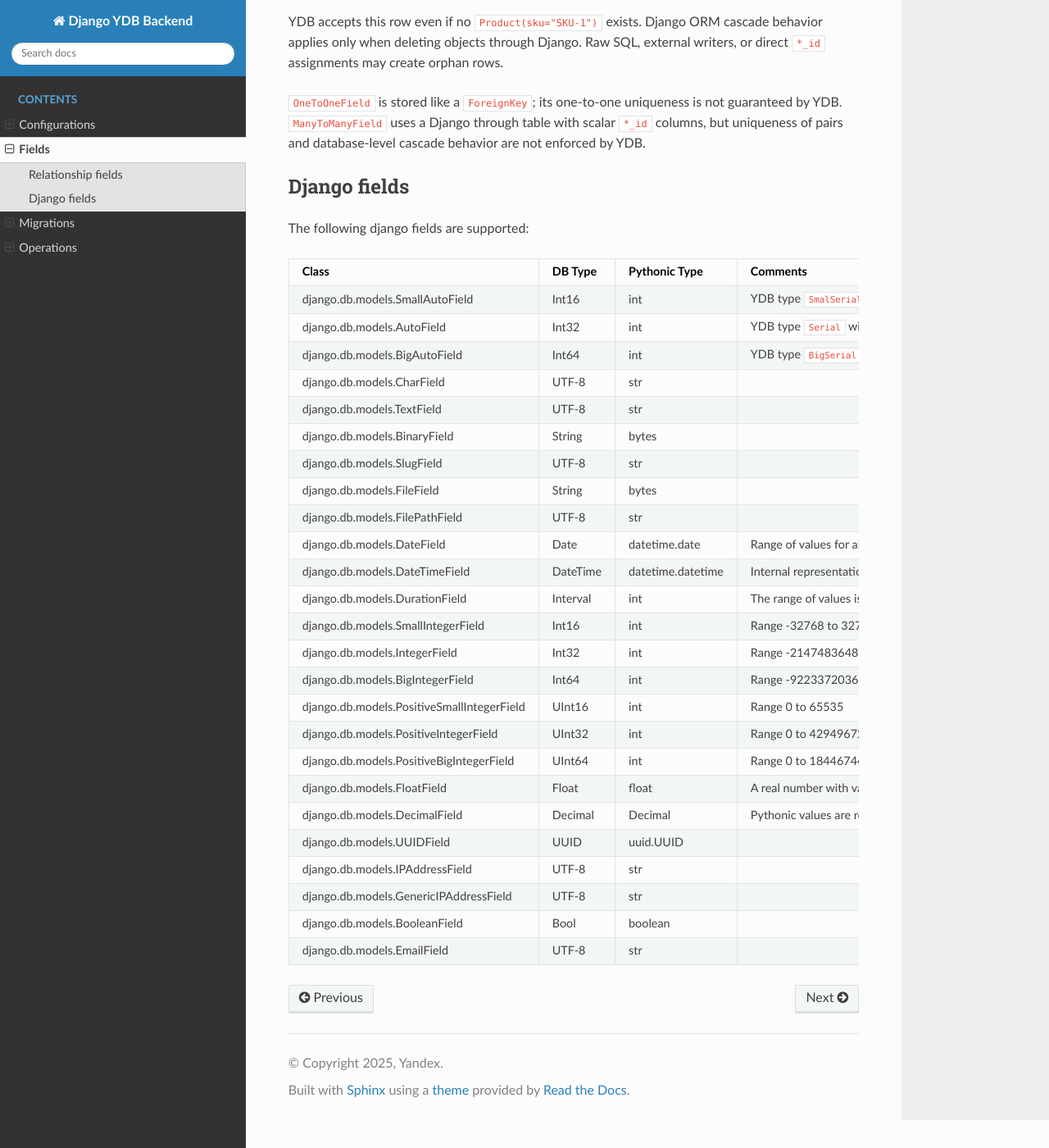
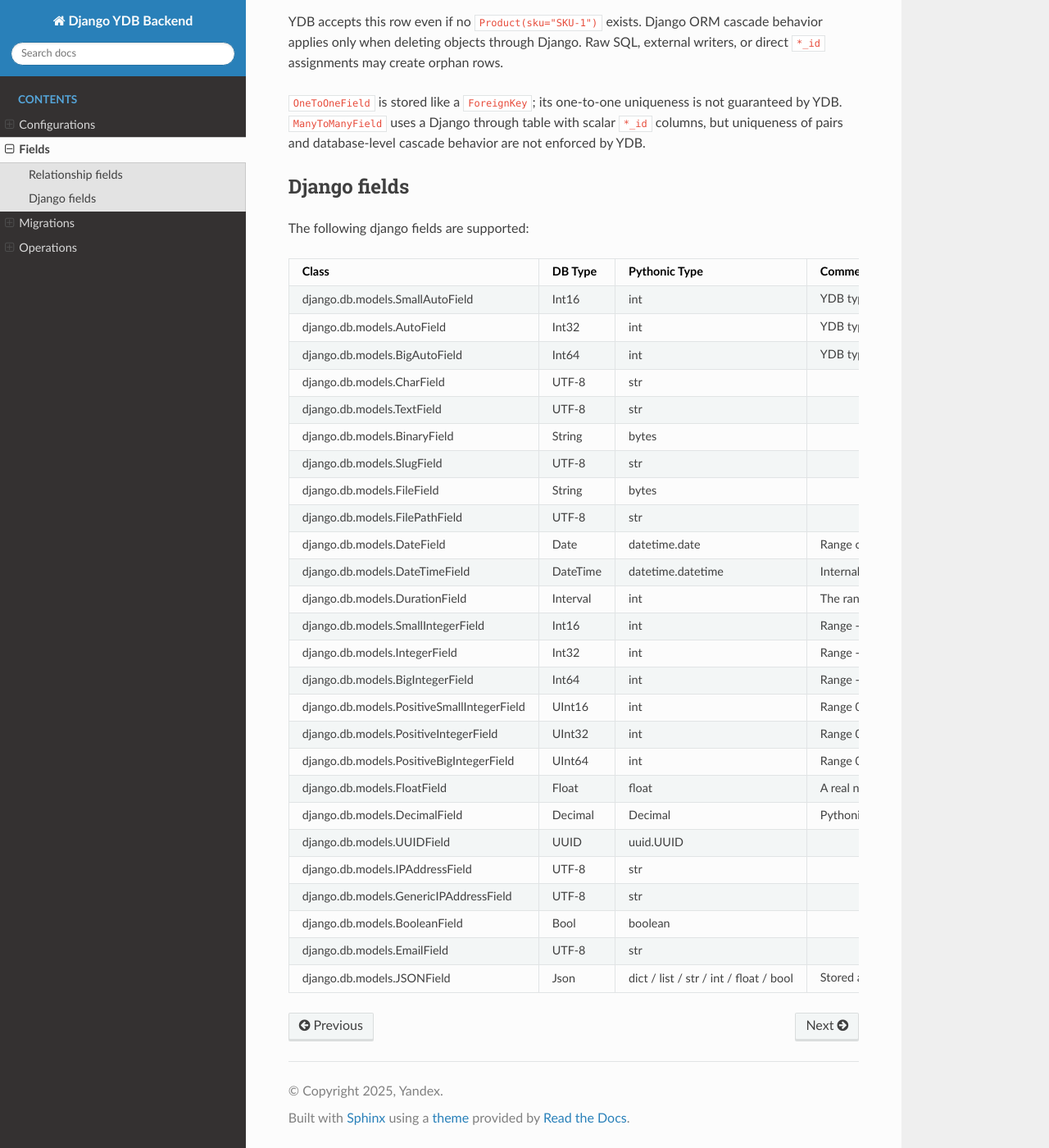
Before and after one commit to ydb-platform/django-ydb-backend, a Sphinx documentation site: the page built from docs/FIELDS.md, in a window 1280 px wide and 1400 px high, scrolled down 750 px. Shown: the whole window at 82% size. Built offline with Sphinx 7.4.7 and the Read the Docs theme 3.1.0, drawn with Linux system fonts in a browser that asks for light colours.

Commit message:
docs: add JSONField to supported fields table with known limitations

```diff
--- a/docs/FIELDS.md
+++ b/docs/FIELDS.md
@@ -76,3 +76,4 @@
 | django.db.models.GenericIPAddressField     | UTF-8    | str               |                                                                                                                                                      |
 | django.db.models.BooleanField              | Bool     | boolean           |                                                                                                                                                      |
 | django.db.models.EmailField                | UTF-8    | str               |                                                                                                                                                      |
+| django.db.models.JSONField                 | Json     | dict / list / str / int / float / bool | Stored as a JSON text column. Equality filter (`filter(data=value)`) is not supported by YDB. `null=True` is not yet supported (see issue #38). |
```
